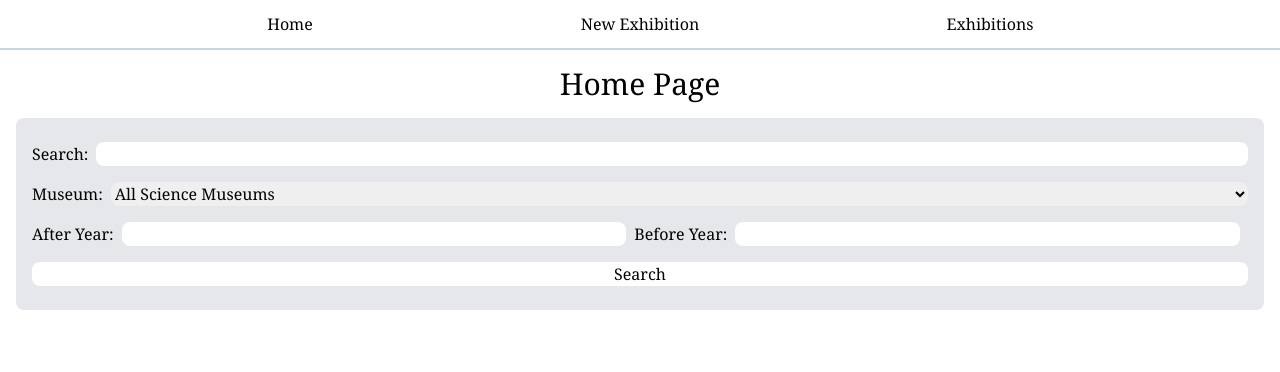
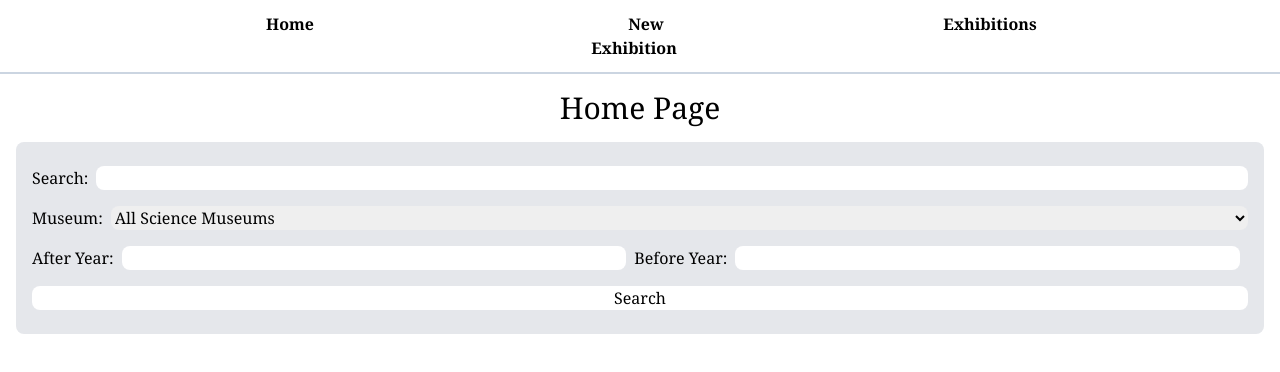
Before and after one commit to IsaacAlbiston/virtual-exhibition, a React (Vite) app in the folder front-end/: page / in a window 1280 px wide. Shown: the top 372 px of the page. Built offline with nearby package versions, Linux system fonts and the light colour scheme.

Commit message:
Implement NavBar highlighting current page

```diff
--- a/front-end/src/components/NavBar.tsx
+++ b/front-end/src/components/NavBar.tsx
@@ -1,15 +1,16 @@
-import { Link } from "react-router";
+import { Link, useLocation } from "react-router";
 
 const NavBar = ()=>{
+    const currentPath = useLocation().pathname
     return <div className="p-3 flex justify-evenly border-b-2 border-solid border-slate-300">
         <div className="w-36 text-center">
-        <Link className="p-3  text-1xl text-center font-serif rounded-lg hover:bg-gray-400" to="/1">Home</Link>
+            {!isNaN(Number(currentPath[1]))?<p className="text-center text-gray-500 font-serif rounded-lg">Home</p>:<Link className="p-3 text-center font-bold font-serif rounded-lg hover:bg-gray-400" to="/1">Home</Link>}
         </div>
         <div className="w-36 text-center">
-        <Link className="p-3 text-1xl text-center font-serif rounded-lg hover:bg-gray-400" to="/new-exhibition">New Exhibition</Link>
+            {currentPath==='/new-exhibition'?<p className="text-center text-gray-500 font-serif rounded-lg">New Exhibition</p>:<Link className="p-3 text-center font-bold font-serif rounded-lg hover:bg-gray-400" to="/new-exhibition">New Exhibition</Link>}
         </div>
         <div className="w-36 text-center">
-        <Link className="p-3 text-1xl font-serif rounded-lg hover:bg-gray-400" to="/exhibitions">Exhibitions</Link>
+            {currentPath==='/exhibitions'?<p className="text-center text-gray-500 font-serif rounded-lg">Exhibitions</p>:<Link className="p-3 font-bold font-serif rounded-lg hover:bg-gray-400" to="/exhibitions">Exhibitions</Link>}
         </div>
     </div>
 }
```
